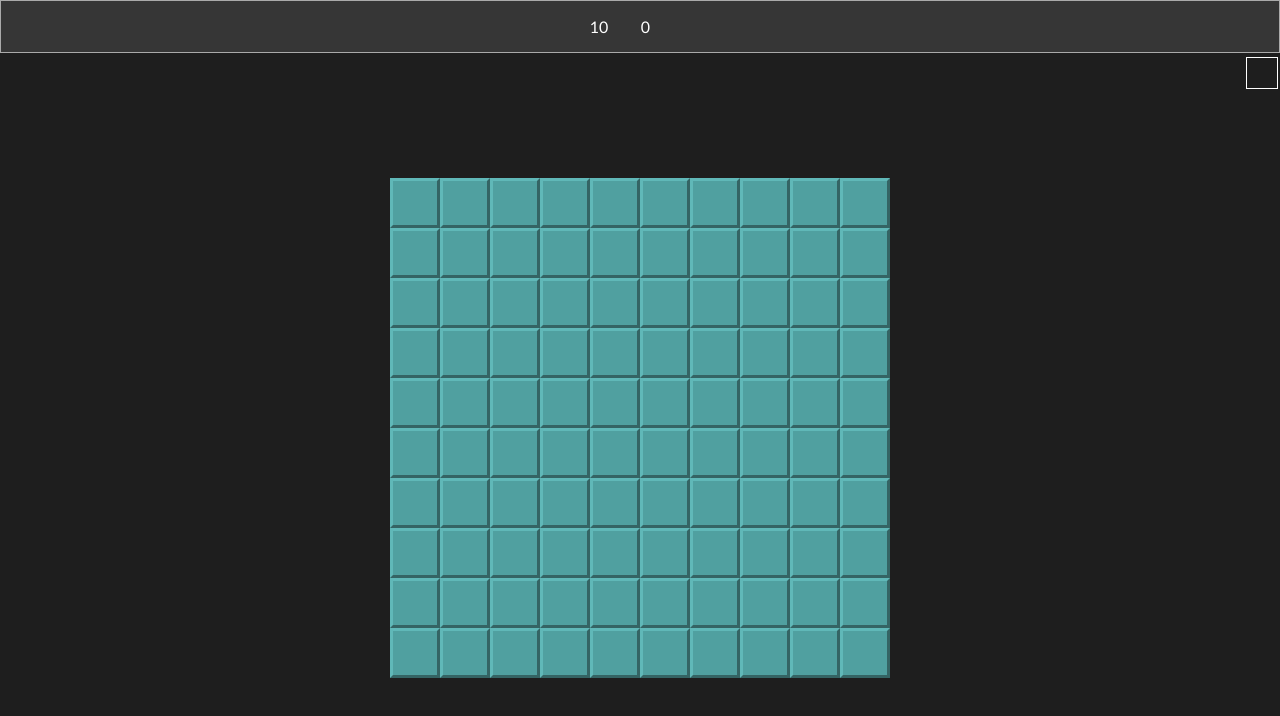
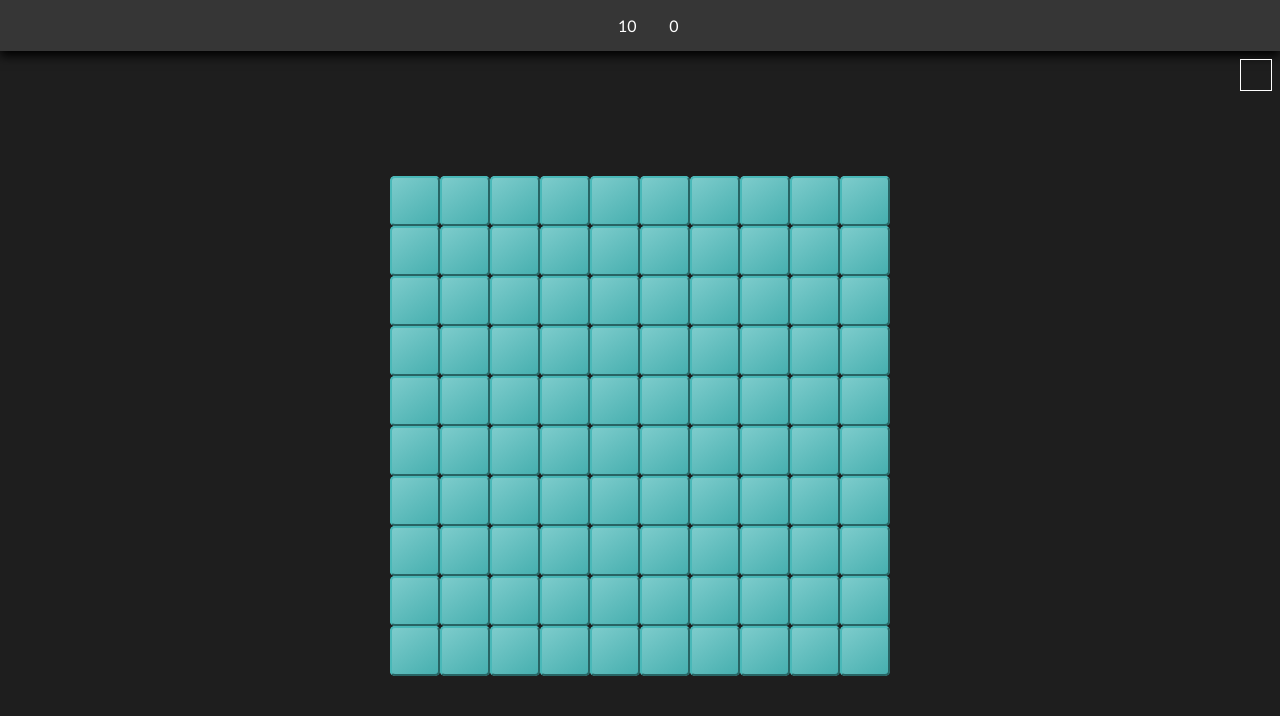
Before and after one commit to gagikpog/minesweeper_js, a Next.js app: page / in a window 1280 px wide. Shown: the top 716 px of the page. Built offline with nearby package versions, Linux system fonts and the light colour scheme; a web font is replaced by a local one.

Commit message:
new game design

```diff
--- a/components/header.tsx
+++ b/components/header.tsx
@@ -29,30 +29,23 @@ export default function Header(props: IProps) {
     ]);
 
     return (
-        <header className={`${ styles.head } ${props.className || ''} tw-flex tw-p-8`}>
+        <header className={`${ styles.head } ${props.className || ''} tw-grid tw-grid-cols-3 tw-p-8`}>
 
-            <Button icon='fa-repeat' onClick={() => dispatch(newGame())}/>
-            <Button icon='fa-flag-o' className='tw-ml-auto' caption={`${ totalMines - remainingMines}`}/>
-            <Timer className='tw-mr-auto'/>
-            <Button icon='fa-rocket' onClick={() => dispatch(showStatistics())}/>
-            <Button icon='fa-wrench' onClick={() => showSettings()}/>
-            <Select horizontalAlign='left' value={level} icon='fa-navicon' items={options} onChange={(value) => dispatch(changeLevel(value))}></Select>
+            <div className='tw-flex'>
+                <Button icon='fa-repeat' onClick={() => dispatch(newGame())}/>
+            </div>
+            <div className='tw-flex tw-justify-center'>
+                <Button icon='fa-flag-o' caption={`${ totalMines - remainingMines}`}/>
+                <Timer />
+            </div>
+            <div className='tw-flex tw-justify-end'>
+                <Button icon='fa-rocket' onClick={() => dispatch(showStatistics())}/>
+                <Button icon='fa-wrench' onClick={() => showSettings()}/>
+                <Select horizontalAlign='left' value={level} icon='fa-navicon' items={options} onChange={(value) => dispatch(changeLevel(value))}></Select>
+            </div>
 
             {/* fa-book fa-wrench fa-rocket */}
 
-            {/* <button id="settings" onClick={() => notify('showSettings')}>
-                &#9881;
-            </button> */}
-            {/* <svg
-                id="leaderBoardButton"
-                className="head-menu__leader-board"
-                onClick={() => notify('leaderBoardToggle')}
-                xmlns="http://www.w3.org/2000/svg"
-                version="1"
-                viewBox="0 0 24 24"
-            >
-                <path d="M 3.5 2 L 7.34375 9.75 C 5.9001211 11.027199 5 12.895769 5 15 C 5 18.9 8.1 22 12 22 C 15.9 22 19 18.9 19 15 C 19 12.88714 18.078999 11.027538 16.625 9.75 L 20.5 2 L 18.3125 2 L 14.96875 8.625 C 14.269322 8.3029826 13.493457 8.1082048 12.6875 8.03125 L 15.6875 2 L 13.5 2 L 10.4375 8.1875 C 9.9967633 8.2867425 9.5599118 8.4167807 9.15625 8.59375 L 5.8125 2 L 3.5 2 z M 8.5 2 L 10.1875 5.40625 L 11.1875 3.40625 L 10.5 2 L 8.5 2 z M 12 10 C 14.8 10 17 12.2 17 15 C 17 17.8 14.8 20 12 20 C 9.2 20 7 17.8 7 15 C 7 12.2 9.2 10 12 10 z M 11.6875 12 C 11.5875 12.3 11.0875 13.1875 10.1875 13.1875 L 10.1875 14.1875 L 11.3125 14.1875 L 11.3125 18 L 12.8125 18 L 12.90625 18 L 12.90625 12 L 11.6875 12 z" />
-            </svg> */}
         </header>
     );
 }
--- a/components/item.tsx
+++ b/components/item.tsx
@@ -53,7 +53,7 @@ export default memo(function Item(props: IItemProps): JSX.Element {
         case ItemState.opened:
             if (gameState === GameState.gameOver && props.val === ItemValues.mine) {
                 // if game over show wrong opening
-                classes += ' cell-x';
+                classes += ' destroyed';
             } else {
                 classes += ` open cell-${props.val}`;
             }
@@ -77,7 +77,7 @@ export default memo(function Item(props: IItemProps): JSX.Element {
     // if game ended show all mines
     if (mineShowed || (gameState === GameState.gameWin || gameState === GameState.gameOver) &&
         props.val === ItemValues.mine) {
-        classes += ' cell-9'
+        classes += ' open cell-9'
     }
 
     const onClick = (event: MouseEvent, eventName: EventType) => {
--- a/components/preview.tsx
+++ b/components/preview.tsx
@@ -22,7 +22,7 @@ export default function Preview(props: IViewProps): JSX.Element {
 
     return (
         <div className={`${styles.wrapper}`}  style={{'--item-size': size}}>
-            <div className={`tw-flex tw-flex-wrap tw-absolute tw-z-10 ${styles.preview} `} >
+            <div className={`tw-flex tw-flex-wrap tw-absolute tw-z-20 ${styles.preview} `} >
                 {
                     items.map((_, index) => {
                         const rowIndex = Math.floor(index / width);
--- a/components/statusBar.tsx
+++ b/components/statusBar.tsx
@@ -15,8 +15,8 @@ export default function StatusBar(props: IProps) {
     const progress = (openedCount ) / (width * height - totalMines);
 
     return (
-        <div className={`${ props.className || '' }`}>
-            <div className={styles.progress} style={{width: `${progress * 100}%`}}></div>
+        <div className={`${ props.className || '' } tw-relative`}>
+            <div className={`${styles.progress} tw-absolute tw-z-20`} style={{width: `${progress * 100}%`}} ></div>
         </div>
     );
 }
--- a/styles/Header.module.css
+++ b/styles/Header.module.css
@@ -1,4 +1,10 @@
 .head {
-    border: 1px solid var(--border-color);
+    box-shadow: 0 -5px 10px black;
     background-color: var(--background-color-header);
 }
+
+@media screen and (min-width: 576px) {
+    .head {
+        box-shadow: 0 5px 10px black;
+    }
+}
--- a/styles/Preview.module.css
+++ b/styles/Preview.module.css
@@ -3,8 +3,8 @@
     height: calc(1px * var(--game-items-height) * var(--item-size) + 2px);
     border: 1px solid var(--text-color);
     pointer-events: none;
-    top: 2px;
-    right: 2px;
+    top: 8px;
+    right: 8px;
 }
 
 .item {
--- a/styles/StatusBar.module.css
+++ b/styles/StatusBar.module.css
@@ -1,4 +1,14 @@
 .progress {
-    background-color: #0029f6;
-    height: 2px;
+    background: linear-gradient(145deg, var(--progress-color-lighten), var(--progress-color-darken));
+    border-radius: 0 5px 5px 0;
+    height: 6px;
+    bottom: 0;
+    left: 0;
+    transition: width 200ms;
 }
+
+@media screen and (min-width: 576px) {
+    .progress {
+        top: 0;
+    }
+}
--- /dev/null
+++ b/styles/calc.css
@@ -0,0 +1,14 @@
+:root {
+  --cell-color-default: #49b8b8;
+  --cell-color-default-darken: #44aeae;
+  --cell-color-default-lighten: #80cdcd;
+  --cell-color-opened: #d1d1d1;
+  --cell-color-opened-darken: #c9c9c9;
+  --cell-color-opened-lighten: #f7f7f7;
+  --progress-color: #5869ff;
+  --progress-color-darken: #495bff;
+  --progress-color-lighten: #a5aeff;
+  --cell-color-destroyed: #d45151;
+  --cell-color-destroyed-darken: #d14545;
+  --cell-color-destroyed-lighten: #e38e8e;
+}
--- /dev/null
+++ b/styles/calc.less
@@ -0,0 +1,21 @@
+:root {
+    @cell-color-default: #49b8b8;
+    --cell-color-default: @cell-color-default;
+    --cell-color-default-darken: darken(@cell-color-default, 3%);
+    --cell-color-default-lighten: lighten(@cell-color-default, 15%);
+
+    @cell-color-opened: #d1d1d1;
+    --cell-color-opened: @cell-color-opened;
+    --cell-color-opened-darken: darken(@cell-color-opened, 3%);
+    --cell-color-opened-lighten: lighten(@cell-color-opened, 15%);
+
+    @progress-color: #5869ff;
+    --progress-color: @progress-color;
+    --progress-color-darken: darken(@progress-color, 3%);
+    --progress-color-lighten: lighten(@progress-color, 15%);
+
+    @cell-color-destroyed: #d45151;
+    --cell-color-destroyed: @cell-color-destroyed;
+    --cell-color-destroyed-darken: darken(@cell-color-destroyed, 3%);
+    --cell-color-destroyed-lighten: lighten(@cell-color-destroyed, 15%);
+}
--- a/styles/game.scss
+++ b/styles/game.scss
@@ -2,11 +2,14 @@
     --game-items-size-px: calc(var(--game-items-size) * 1px);
     text-align: center;
     position: relative;
-    background-color: #50A0A0;
-    outline: outset 3px #60b8b8;
-    outline-offset: -3px;
+
+    outline: outset 2px var(--cell-color-default);
+    outline-offset: -2px;
+    border-radius: 5px;
+    background: linear-gradient(145deg,  var(--cell-color-default-lighten), var(--cell-color-default-darken));
     width: var(--game-items-size-px);
     height: var(--game-items-size-px);
+    transition: 0.2s;
 
     &::before {
         display: flex;
@@ -27,13 +30,15 @@
     }
 
     &.open {
-        background-color: #c3bec0;
-        outline: inset 3px #d3cfd0;
+        background: linear-gradient(145deg, var(--cell-color-opened-darken), var(--cell-color-opened-lighten));
+        box-shadow: inset 3px 3px 5px var(--cell-color-opened-darken),
+            inset -3px -3px 5px var(--cell-color-opened-lighten);
     }
 
     &.pushed {
-        outline: inset 3px #60b8b8;
-        outline-offset: -3px;
+        background: linear-gradient(145deg,  var(--cell-color-default-darken), var(--cell-color-default-lighten));
+        outline: inset 2px var(--cell-color-default);
+        outline-offset: -2px;
     }
 
     &-1::before {
@@ -82,6 +87,8 @@
         background-size: 70%;
         background-position: center;
         background-repeat: no-repeat;
+        animation-duration: 0.2s;
+        animation-name: boom;
     }
 
     &-x::after {
@@ -93,11 +100,10 @@
         font-family: "ArchivoBlack";
         width: calc(100% - 3px);
         height: calc(100% - 3px);
-        background-image: url(../public/images/x-mark.png);
+        background-image: url(../public/images/x.svg);
         background-size: 70%;
         background-position: center;
         background-repeat: no-repeat;
-        background-color: #ff000055;
     }
 
     &-flag::before {
@@ -115,4 +121,21 @@
         background-repeat: no-repeat;
     }
 
+    &.destroyed {
+        background: linear-gradient(145deg, var(--cell-color-destroyed-darken), var(--cell-color-destroyed-lighten));
+        box-shadow: inset 3px 3px 5px var(--cell-color-destroyed-darken),
+        inset -3px -3px 5px var(--cell-color-destroyed-lighten);
+    }
+
 }
+
+@keyframes boom {
+    0% {
+      opacity: 0;
+
+    }
+
+    100% {
+        opacity: 1;
+    }
+}
--- a/styles/globals.scss
+++ b/styles/globals.scss
@@ -3,6 +3,7 @@
 @import "./input.scss";
 @import './main.scss';
 @import "./twExtended.css";
+@import "./calc.css";
 
 * {
   box-sizing: border-box;
```
Also changed, not shown: public/images/x-mark.png (deleted), public/images/x.svg (added).
